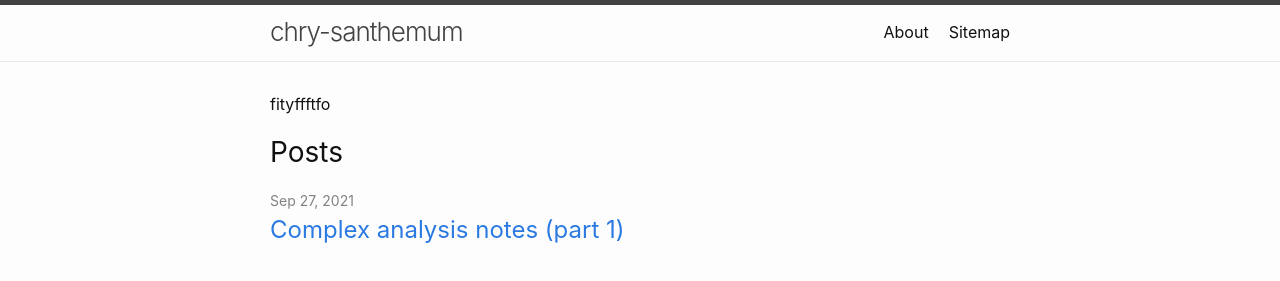
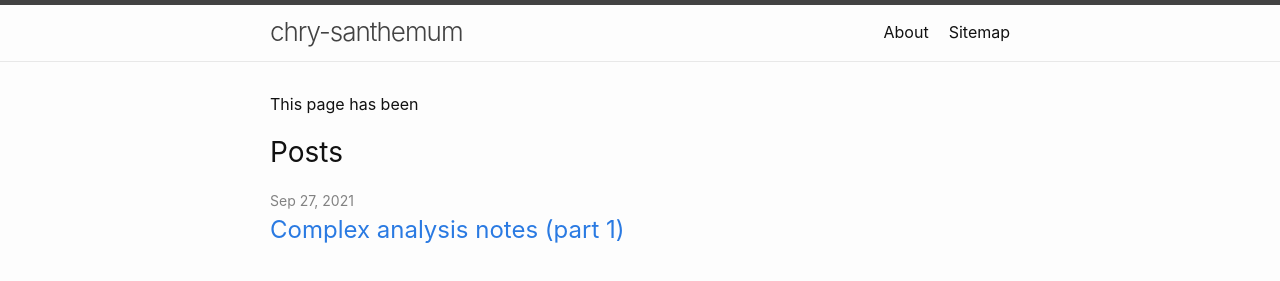
Before and after one commit to chry-santhemum/chry-santhemum.github.io, a Jekyll site: the page built from docs/index.markdown, in a window 1280 px wide. Shown: the top 281 px of the page. Built offline with Jekyll 4.4.1, drawn with Linux system fonts in a browser that asks for light colours.

Commit message:
add hitcounter

```diff
--- a/docs/_includes/head.html
+++ b/docs/_includes/head.html
@@ -18,4 +18,13 @@
     <script type="text/javascript" async src="https://cdn.jsdelivr.net/npm/mathjax@3/es5/tex-mml-chtml.js?config=TeX-AMS-MML_HTMLorMML"></script>
   {% endif %}
 
+  <div id="visits">
+      <script>
+      function cb(response) {
+          document.getElementById('visits').innerText = response.value;
+      }
+      </script>
+      <script async src="https://api.countapi.xyz/hit/mysite.com/visits?callback=cb"></script>
+  </div>
+
 </head>
--- a/docs/index.markdown
+++ b/docs/index.markdown
@@ -5,5 +5,4 @@
 layout: home
 ---
 
-
-fityffftfo
+This page has been
```
Also changed, not shown: 3 other files.
